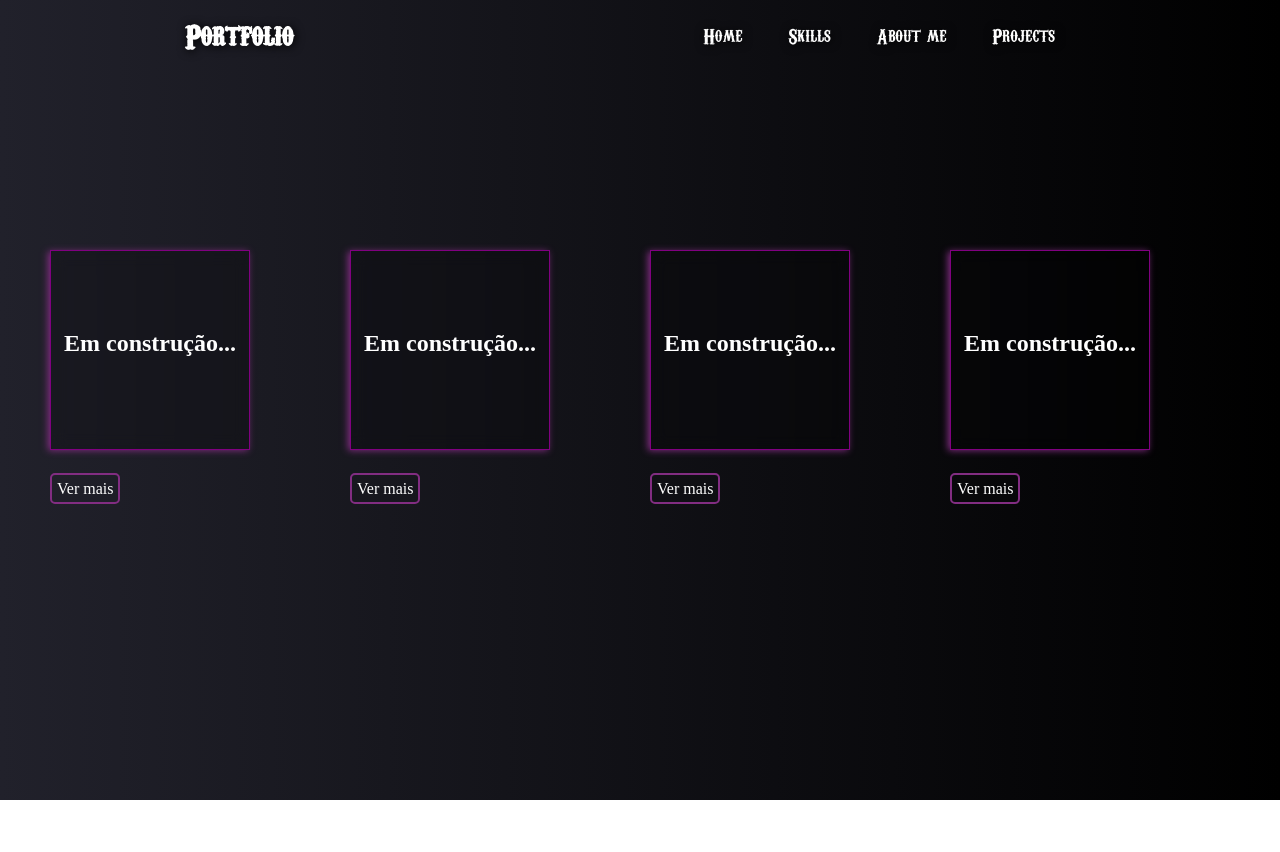
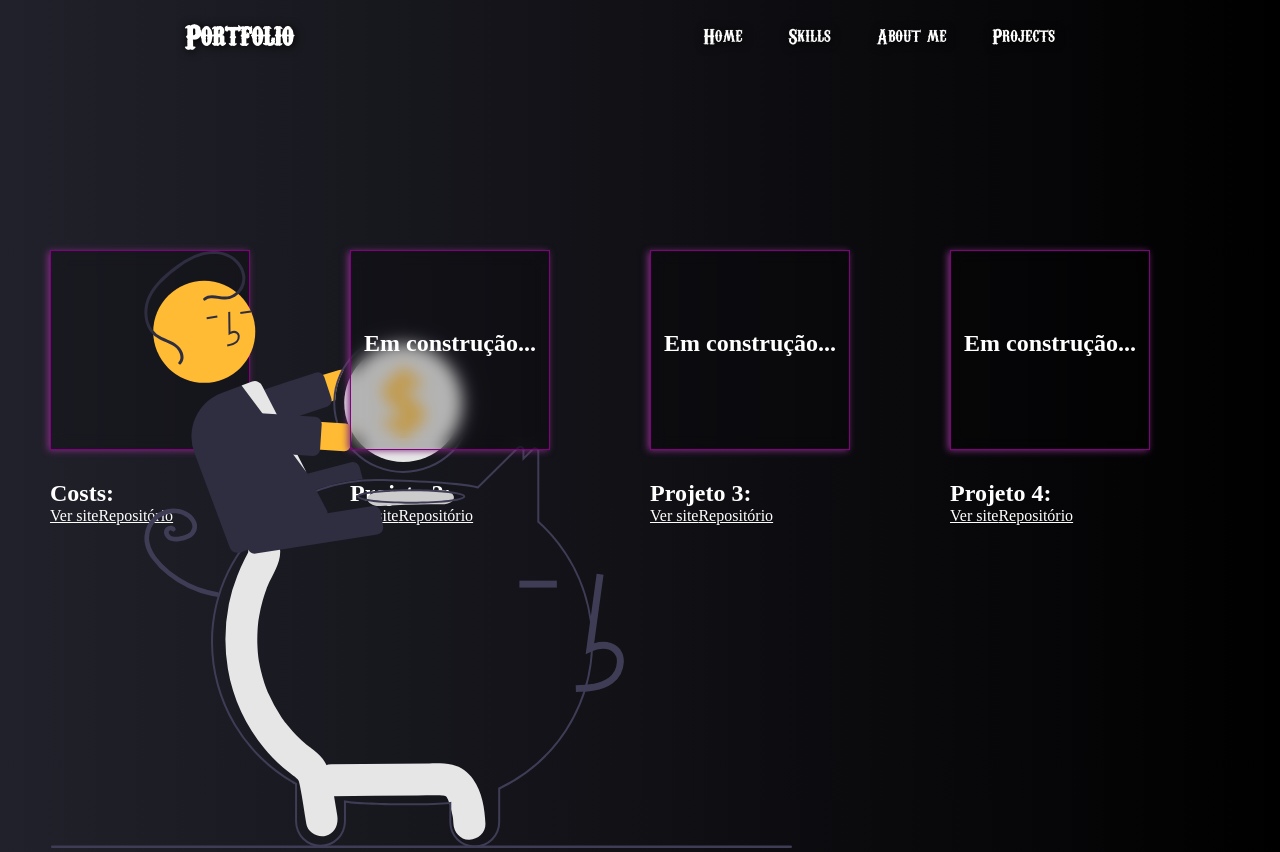
Before and after one commit to Jondrewd/Portfolio, a React (Create React App) app: page /projects in a window 1280 px wide. Before the commit the page ends 800 px from the top, so only its background shows below. Built offline with nearby package versions, Linux system fonts and the light colour scheme.

Commit message:
Update Project.js

```diff
--- a/src/components/project/Project.js
+++ b/src/components/project/Project.js
@@ -1,24 +1,44 @@
 import styles from './Project.module.css'
 import Button from '../layout/Button'
+import { FaSquareGithub} from "react-icons/fa6";
+import Logo from '../images/savings.svg'
 
 function Project(){
     return(
         <div>
             <nav className={styles.space}>
                 <span>
-                    <div className={styles.projectGrid}><h1>Em construção...</h1> </div>
-                    <div className={styles.button}><Button  to="/" text="Ver mais" /></div></span>
-                <span>
-                    <div className={styles.projectGrid}><h1>Em construção...</h1> </div>
-                    <div className={styles.button}><Button  to="/" text="Ver mais" /></div>
+
+                    <div className={styles.projectGrid}><img src={Logo} alt='Logotipo do App' /> </div>
+                    <h2>Costs: </h2>
+                    <div className={styles.button}>
+                        <a href="" target="_blank">Ver site</a>
+                       <a href="https://github.com/Jondrewd/Project-costs" target="_blank">Repositório</a>
+                    </div>
                 </span>
                 <span>
                     <div className={styles.projectGrid}><h1>Em construção...</h1> </div>
-                    <div className={styles.button}><Button  to="/" text="Ver mais" /></div>
+                    <h2>Projeto 2: </h2>
+                    <div className={styles.button}>
+                    <a href="google.com" target="_blank">Ver site</a>
+                        <a href="" target="_blank">Repositório</a>
+                    </div>
                 </span>
                 <span>
                     <div className={styles.projectGrid}><h1>Em construção...</h1> </div>
-                    <div className={styles.button}><Button  to="/" text="Ver mais" /></div>
+                    <h2>Projeto 3: </h2>
+                    <div className={styles.button}>
+                    <a href="google.com" target="_blank">Ver site</a>
+                        <a href="" target="_blank">Repositório</a>
+                    </div>
+                </span>
+                <span>
+                    <div className={styles.projectGrid}><h1>Em construção...</h1> </div>
+                    <h2>Projeto 4: </h2>
+                    <div className={styles.button}>
+                    <a href="google.com" target="_blank">Ver site</a>
+                        <a href="" target="_blank">Repositório</a>
+                    </div>
                 </span>
 
             </nav>
```
